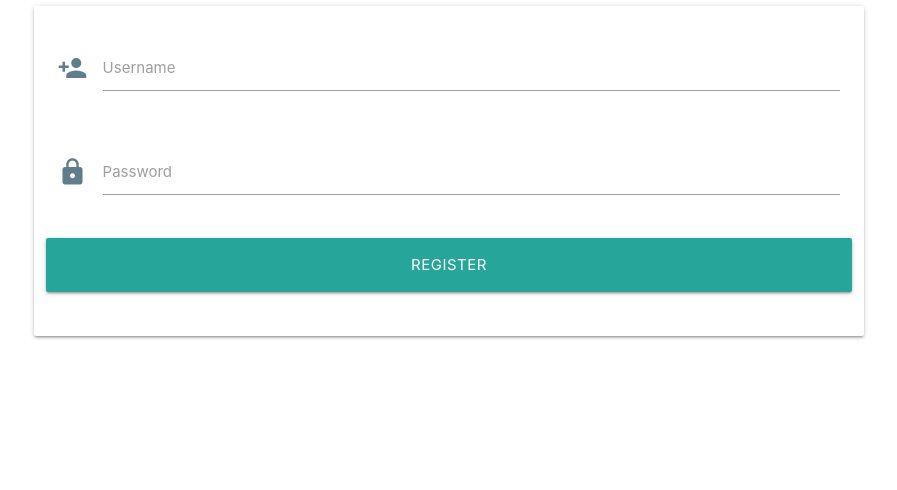
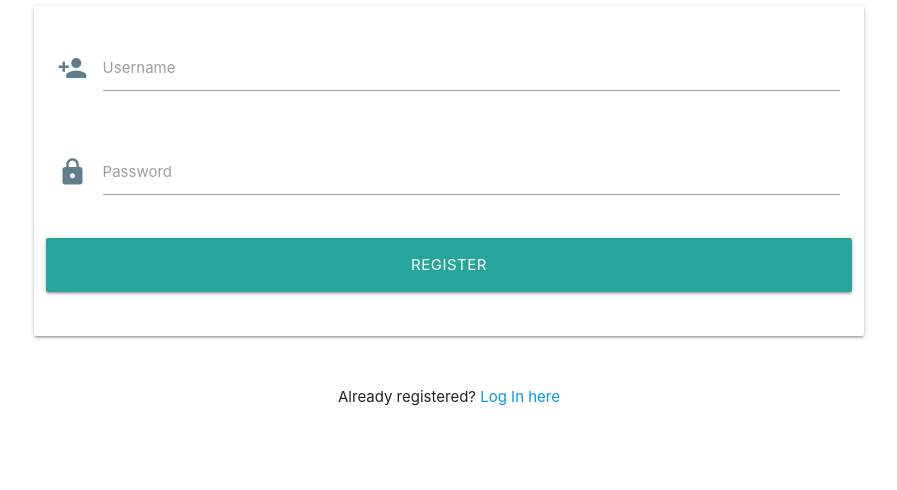
Before and after one commit to Code-Institute-Submissions/ms-project-3-v2, a Flask app: page /register in a window 1280 px wide. Shown: the part 160-650 px from the top of the page, without its empty margins (191-1088 px from the left). Run offline with Flask 2, Linux system fonts and the light colour scheme; some libraries are stand-ins or nearby versions.

Commit message:
Added link to navigate to Login page

```diff
--- a/templates/register.html
+++ b/templates/register.html
@@ -32,5 +32,10 @@
     </div>
   </form>
 </div>
+<div class="row">
+  <div class="col s12 center-align">
+      <p>Already registered? <a href="{{ ('login') }}"> Log In here</a></p>
+  </div>
+</div>
 
 {% endblock %}
```
